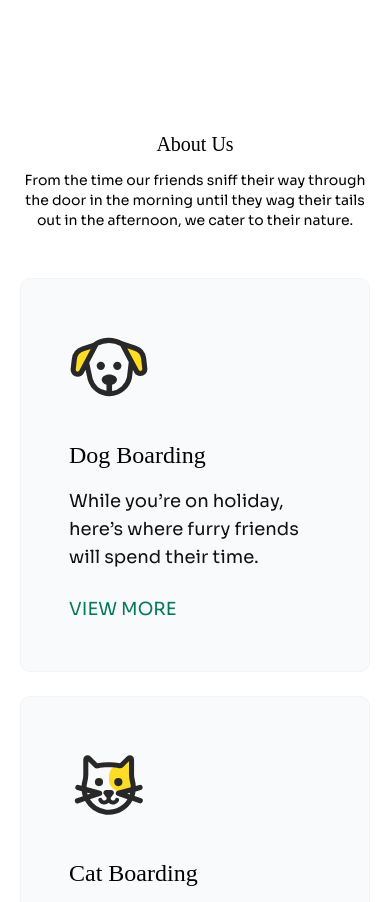
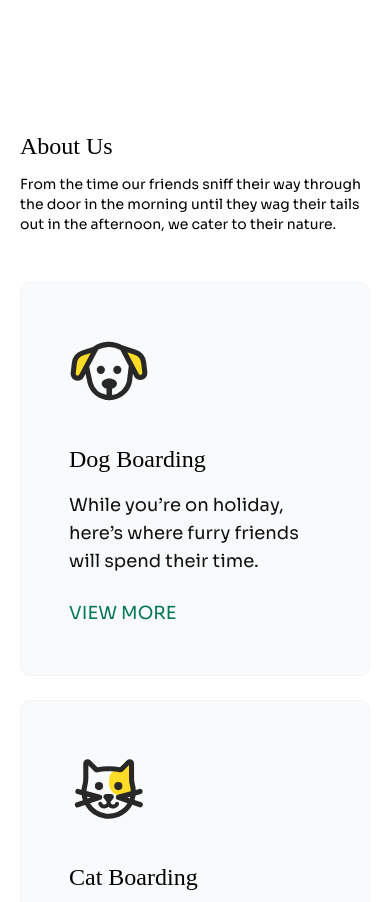
Before and after one commit to md-shawon-dev/Browse4Pets, a website: page index.html in a window 390 px wide. Shown: the part 3700-4602 px from the top of the page. Drawn offline with nearby package versions, Linux system fonts and the light colour scheme; a web font is replaced by a local one.

Commit message:
some changed.

```diff
--- a/index.html
+++ b/index.html
@@ -606,11 +606,9 @@
     <!-- Everyday low Price end -->
     <!-- about us start -->
     <section class="py-20 wrap_container">
-      <h2 class="font-adlam text-center text-xl md:text-2xl lg:text-4xl">
-        About Us
-      </h2>
+      <h2 class="font-adlam text-2xl md:text-center lg:text-4xl">About Us</h2>
       <p
-        class="mx-auto mt-3 md:mt-6 max-w-[600px] font-sora text-center text-sm md:text-base"
+        class="md:mx-auto mt-3 md:mt-6 max-w-[600px] font-sora text-sm md:text-center md:text-base"
       >
         From the time our friends sniff their way through the door in the
         morning until they wag their tails out in the afternoon, we cater to
```
